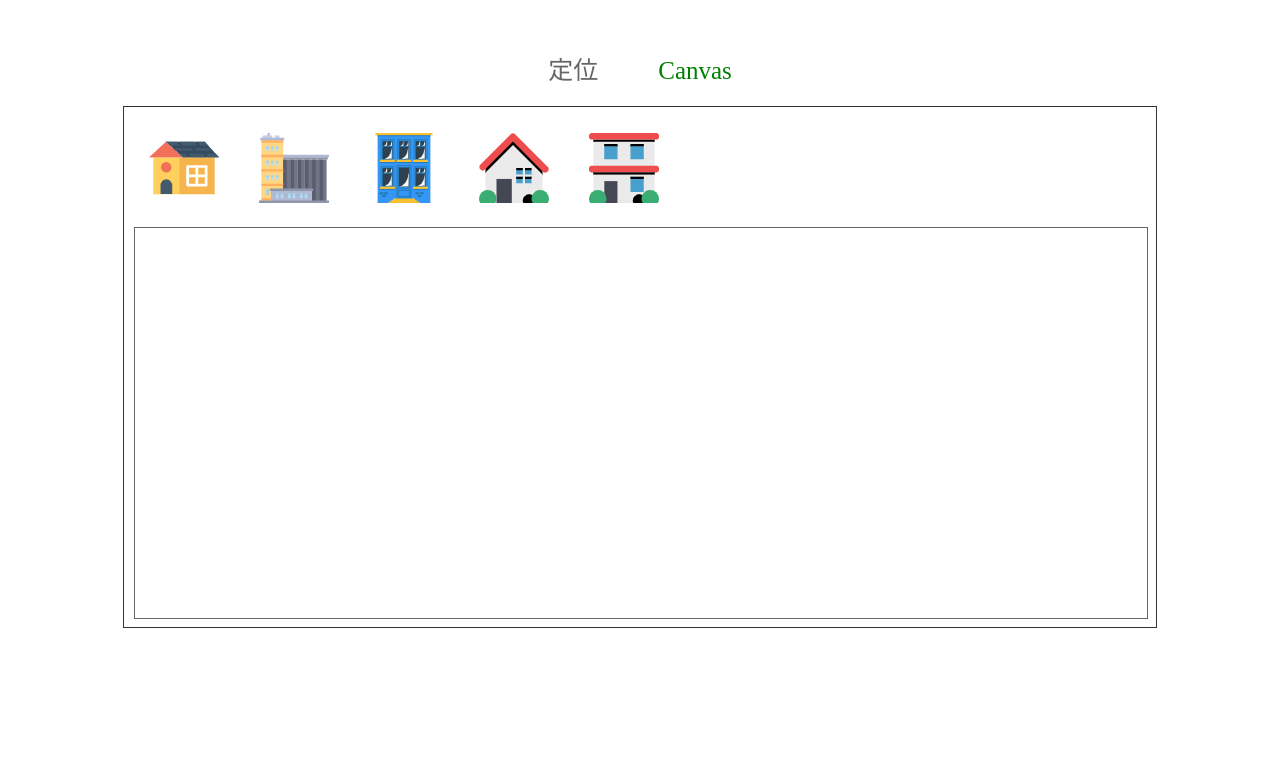
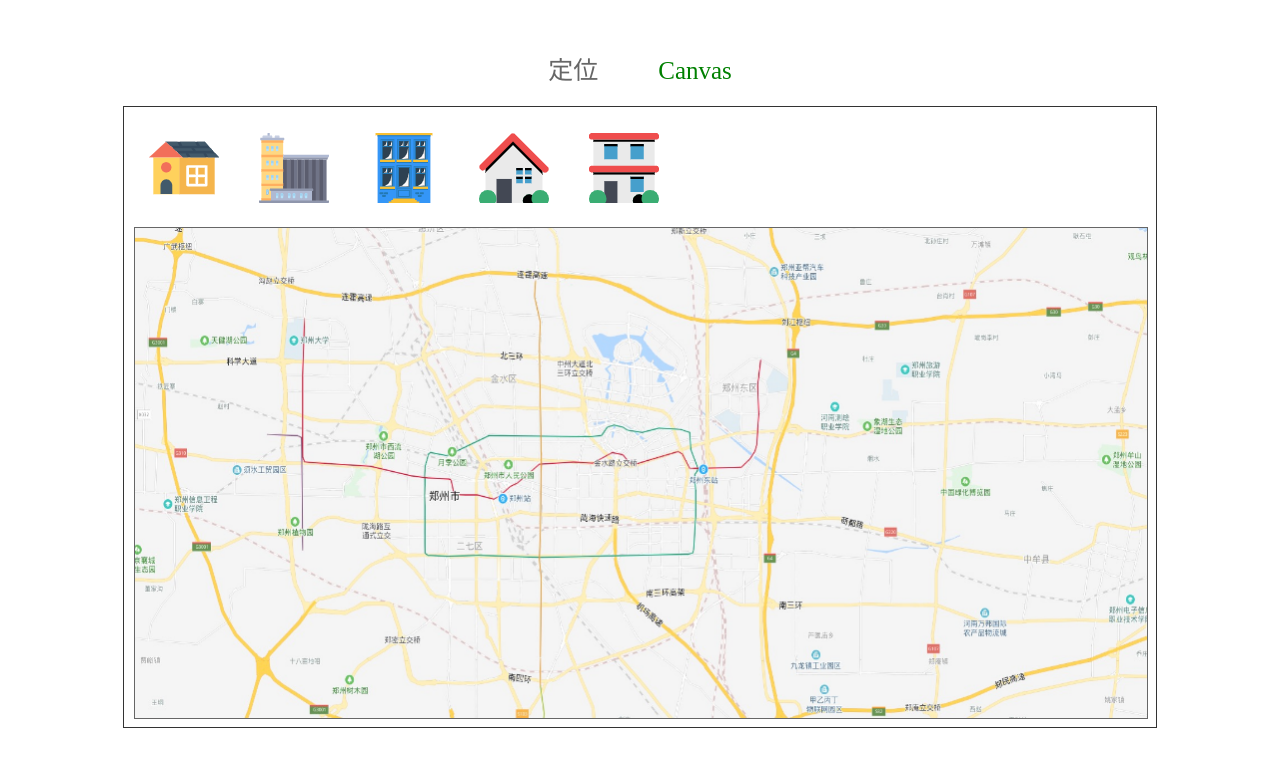
Before and after one commit to gitliyu/drag-map, a Vue app in the folder demo/: page /#/canvas in a window 1280 px wide. Shown: the top 766 px of the page. Built offline with nearby package versions, Linux system fonts and the light colour scheme.

Commit message:
optimize bg image load function

```diff
--- a/demo/src/assets/js/Canvas.js
+++ b/demo/src/assets/js/Canvas.js
@@ -231,7 +231,9 @@ class Canvas extends Base {
       const image = new Image();
       image.src = bgImage;
       this.bgImage = image;
-      this.drawBgImage();
+      image.onload = () => {
+        this.drawBgImage();
+      };
     }
     this.images = images.map(item => {
       const image = new Image();
@@ -347,7 +349,7 @@ class Canvas extends Base {
       0, 0,
       this.bgImage.width, this.bgImage.height,
       left, top,
-      this.bgImage.width * this.scale, this.bgImage.height * this.scale
+      this.mapWidth * this.scale, this.mapHeight * this.scale
     );
   }
 
--- a/demo/src/views/Canvas.vue
+++ b/demo/src/views/Canvas.vue
@@ -53,7 +53,7 @@ export default {
 <style lang="scss">
   .canvas {
     width: 80%;
-    height: 500px;
+    height: 600px;
     margin: 20px auto;
     padding: 10px;
     border: 1px solid #333;
--- a/demo/src/views/Position.vue
+++ b/demo/src/views/Position.vue
@@ -79,7 +79,7 @@ export default {
 <style lang="scss">
   .position {
     width: 80%;
-    height: 500px;
+    height: 600px;
     margin: 20px auto;
     padding: 10px;
     border: 1px solid #333;
```
